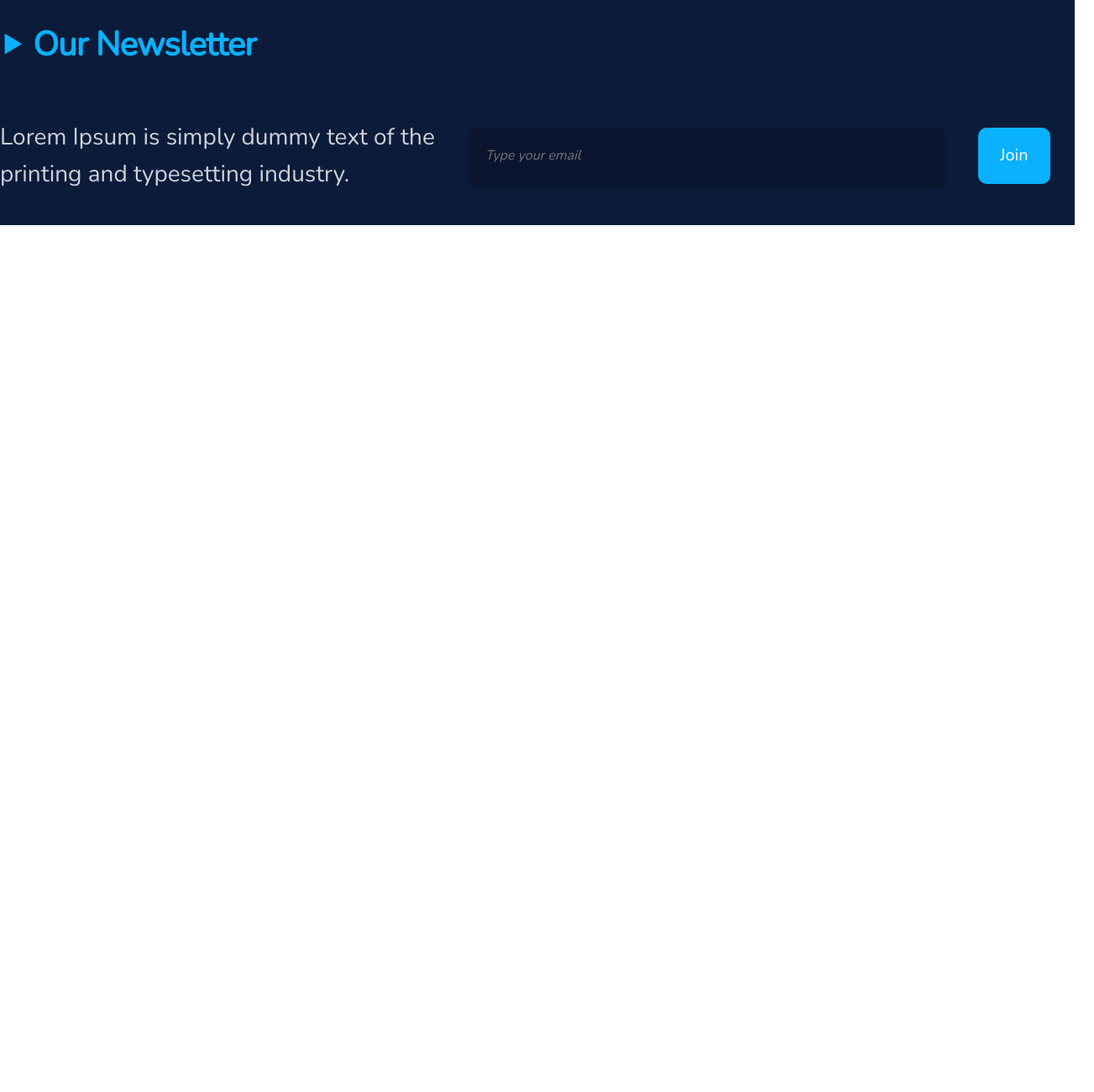
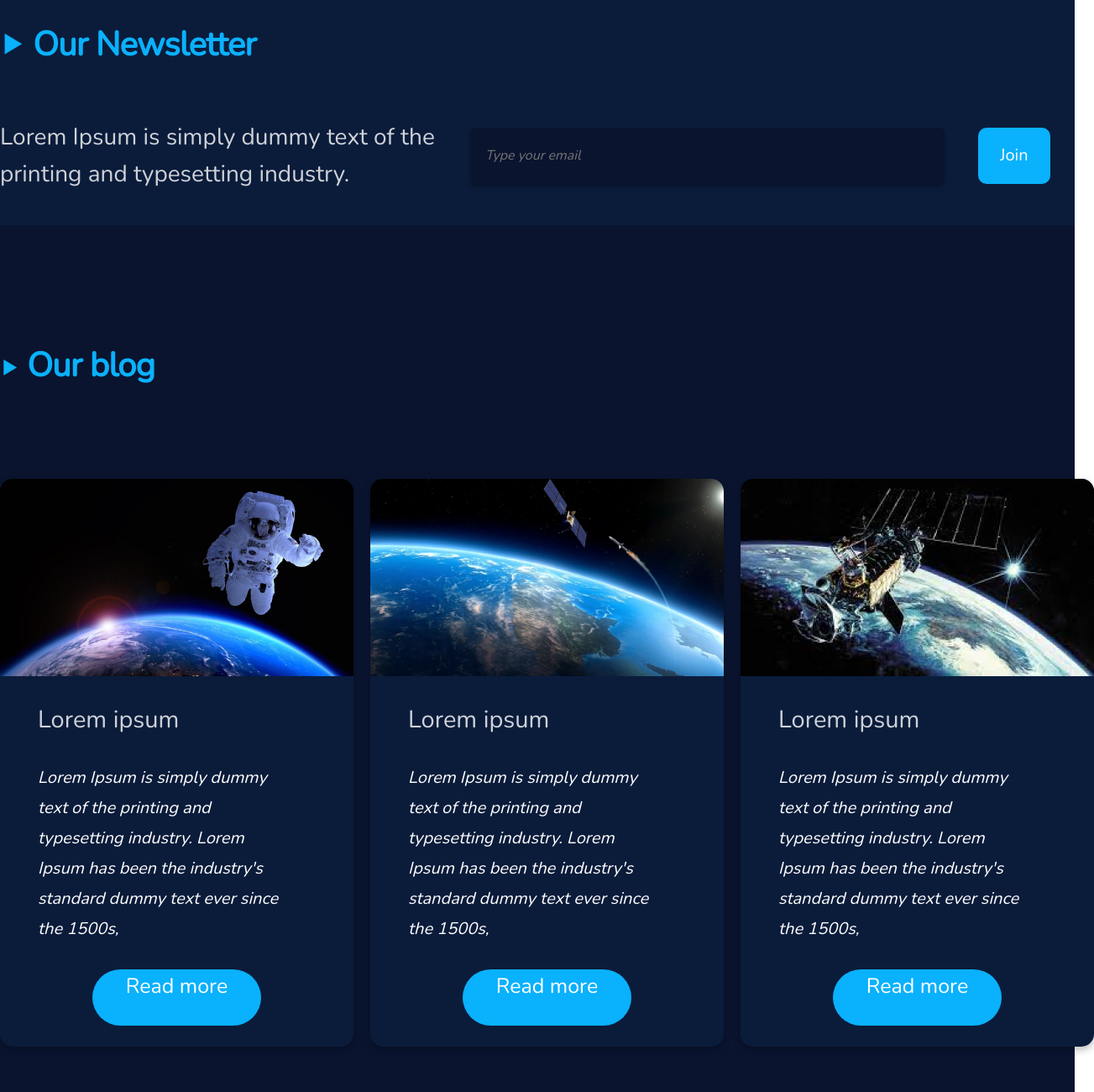
Before and after one commit to RashadNovruzov/space-concept-landing-page, a plain HTML site: page index.html in a window 1280 px wide. Shown: the part 2334-3634 px from the top of the page at 84% size, 1303 px wide, since content can reach past the window. Before the commit the page ends 2602 px from the top, so only its background shows below. Drawn offline with nearby package versions, Linux system fonts and the light colour scheme; files whose address does not match are found by name.

Commit message:
section blog is ready

```diff
--- a/css/style.css
+++ b/css/style.css
@@ -333,6 +333,68 @@ body{
 	max-width:520px;
 }
 
+/* ======================= Blog ================== */
+
+.blog{
+	padding-top: 140px;
+	min-height: 1032px;
+	background-color: #0A142F;
+}
+
+.blog__row{
+	display: flex;
+	gap: 20px;
+}
+
+.blog .play-title:before{
+	margin-right: 10px;
+}
+
+.blog__column{
+	padding-bottom: 25px;
+	display: flex;
+	flex-direction: column;
+	justify-content: space-between;
+	border-radius: 15px;
+	filter: drop-shadow(0px 4px 4px rgba(0, 0, 0, 0.25));
+	max-width: 440px;
+	min-height: 676px;
+	background-color: #0B1C3B;
+}
+
+.blog__title{
+	max-width: 600px;
+	margin-bottom: 105px;
+}
+
+.blog__header{
+	padding-left: 45px;
+	font-size: 29px;
+}
+
+.blog__text{
+	padding-left: 45px;
+	font-style: italic;
+	max-width: 350px;
+	font-size: 20px;
+	line-height: 36px;
+	color: #FFFFFF;
+}
+
+.blog__button{
+	margin: 0 auto;
+	font-size: 25px;
+	outline: none;
+	border: none;
+	padding: 10px 40px;
+}
+
+@media (max-width: 1272px){
+	.blog__row{
+		flex-direction: column;
+		align-items: center;
+	}
+}
 
 @media (max-width: 1024px){
 
@@ -417,6 +479,24 @@ body{
 }
 
 @media (max-width: 768px){
+
+	.blog__text{
+		font-size: 17px;
+	}
+
+	.blog__header{
+		font-size: 24px;
+	}
+
+	.blog__button{
+		font-size:	18px;
+	}
+
+	.blog__column{
+		max-width: 313px;
+		padding: 0px 10px;
+		padding-bottom: 25px;
+	}
 
 	.newsletter__title{
 		font-size: 31px;
--- a/index.html
+++ b/index.html
@@ -129,6 +129,33 @@
 					</div>
 				</div>
 			</section>
+
+			<section class="blog">
+				<div class="blog__container">
+					<div class="blog__title section-title play-title">Our blog</div>
+					<div class="blog__row">
+						<div class="blog__column">
+							<img src="img/blog/blog_1.png" alt="">
+							<div class="text blog__header">Lorem ipsum</div>
+							<div class="blog__text">Lorem Ipsum is simply dummy text of the printing and typesetting industry. Lorem Ipsum has been the industry's standard dummy text ever since the 1500s,</div>
+							<a href="#" class="button blog__button">Read more</a>
+
+						</div>
+						<div class="blog__column">
+							<img src="img/blog/blog_2.png" alt="">
+							<div class="text blog__header">Lorem ipsum</div>
+							<div class="blog__text">Lorem Ipsum is simply dummy text of the printing and typesetting industry. Lorem Ipsum has been the industry's standard dummy text ever since the 1500s,</div>
+                            <a href="#" class="button blog__button">Read more</a>
+						</div>
+						<div class="blog__column">
+							<img src="img/blog/blog_3.png" alt="">
+							<div class="text  blog__header">Lorem ipsum</div>
+							<div class="blog__text">Lorem Ipsum is simply dummy text of the printing and typesetting industry. Lorem Ipsum has been the industry's standard dummy text ever since the 1500s,</div>
+							<a href="#" class="blog__button button">Read more</a>
+						</div>
+					</div>
+				</div>
+			</section>
 		</main>
 		<footer class="footer"></footer>
 	</div>
```
Also changed, not shown: img/blog/blog_1.png (added), img/blog/blog_2.png (added), img/blog/blog_3.png (added).
